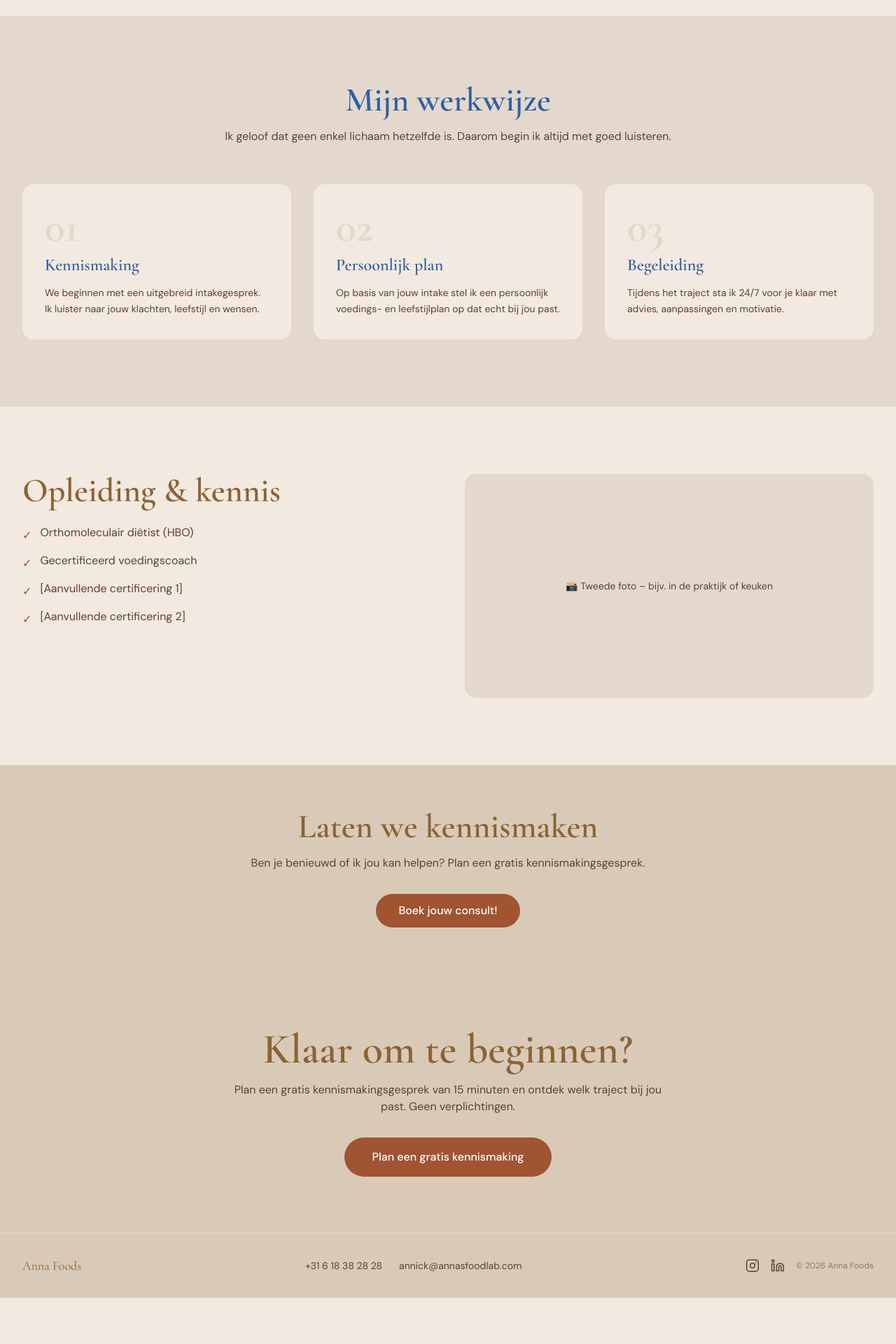
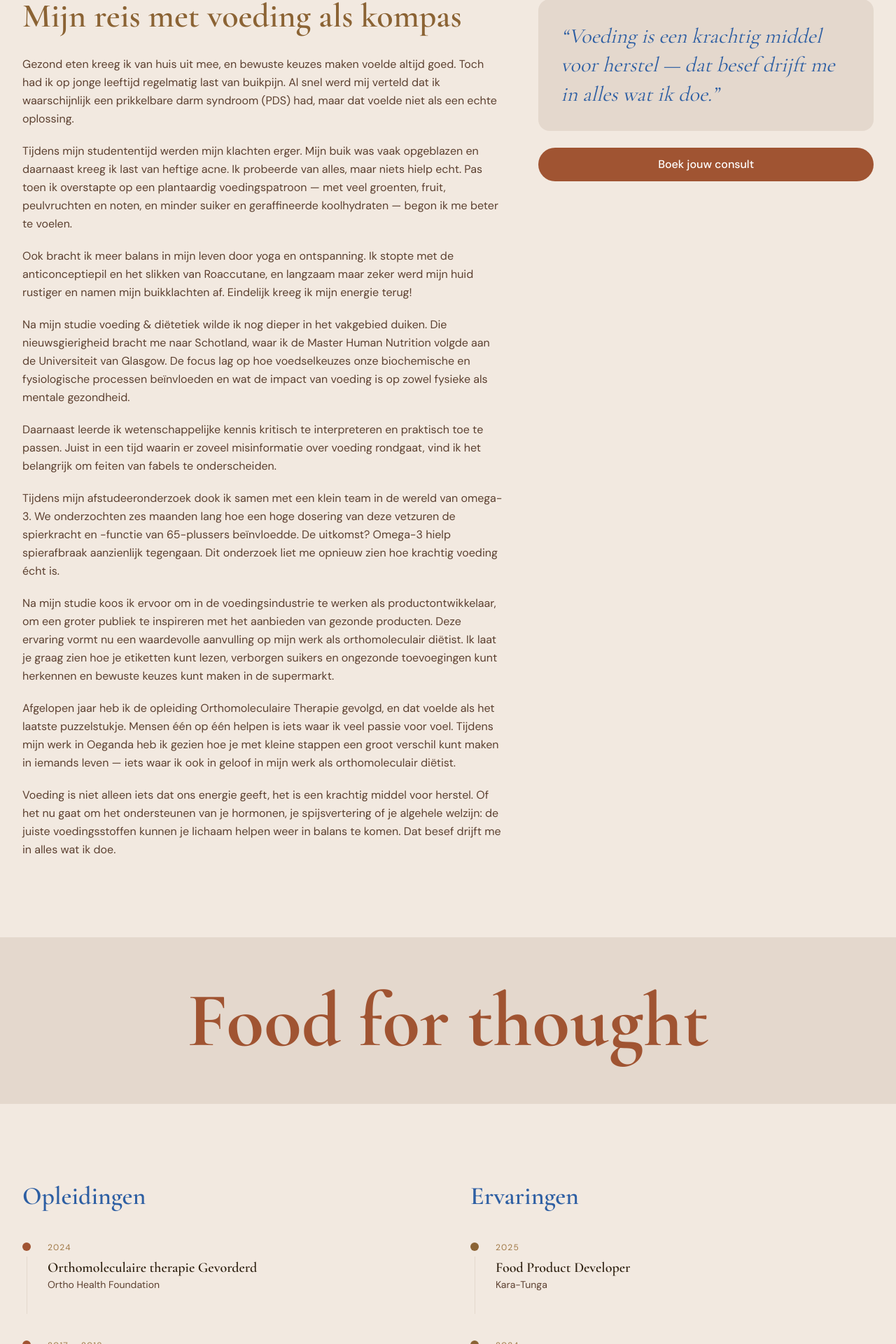
Before and after one commit to annafoods/annafoods, a Next.js app: page /over-mij in a window 1280 px wide. Shown: the part 793-2713 px from the top of the page at 70% size. Before the commit the page ends 2647 px from the top, so only its background shows below. Built offline with nearby package versions, Linux system fonts and the light colour scheme.

Commit message:
Over mij pagina ingevuld, trajecten layout gefixed

```diff
--- a/app/over-mij/page.tsx
+++ b/app/over-mij/page.tsx
@@ -4,129 +4,85 @@ import Link from 'next/link'
 export const metadata: Metadata = {
   title: 'Over mij',
   description:
-    'Leer mij beter kennen. Als orthomoleculair diëtist combineert ik wetenschappelijke kennis met een holistische benadering voor jouw persoonlijk voedingsadvies.',
+    'Leer Annick kennen — orthomoleculair diëtist met een MSc Human Nutrition van de Universiteit van Glasgow en een passie voor de kracht van voeding.',
 }
 
-const credentials = [
-  'Orthomoleculair diëtist (HBO)',
-  'Gecertificeerd voedingscoach',
-  '[Aanvullende certificering 1]',
-  '[Aanvullende certificering 2]',
+const opleidingen = [
+  {
+    jaar: '2024',
+    titel: 'Orthomoleculaire therapie Gevorderd',
+    organisatie: 'Ortho Health Foundation',
+  },
+  {
+    jaar: '2017 – 2018',
+    titel: 'MSc Human Nutrition',
+    organisatie: 'University of Glasgow',
+    detail: 'Cijfer: 8 · Specialisatie: Obesity & weight management',
+  },
+  {
+    jaar: '2012 – 2016',
+    titel: 'BSc Voeding & Diëtetiek',
+    organisatie: 'Hanze Hogeschool Groningen',
+    detail: 'Specialisatie: Toegepaste psychologie',
+  },
+]
+
+const ervaringen = [
+  {
+    jaar: '2025',
+    titel: 'Food Product Developer',
+    organisatie: 'Kara-Tunga',
+  },
+  {
+    jaar: '2024',
+    titel: 'Vrijwilligerswerk voedingsprojecten',
+    organisatie: 'Oeganda',
+  },
+  {
+    jaar: '2021 – 2024',
+    titel: 'Food Product Developer',
+    organisatie: 'Abbot Kinneys',
+  },
+  {
+    jaar: '2018 – 2019',
+    titel: 'Medical Specialist',
+    organisatie: 'Danone',
+  },
+  {
+    jaar: '2018',
+    titel: 'Wetenschappelijk onderzoek',
+    organisatie: 'MSc afstudeeronderzoek',
+    detail:
+      'Effect van visolie suppletie bij ouderen (65+) op spiermassa en functieverlies — gepubliceerd, cijfer: 8,5',
+  },
+  {
+    jaar: '2016',
+    titel: 'Stagiair Diëtist',
+    organisatie: 'Diabetes Fonds',
+  },
 ]
 
 export default function OverMijPage() {
   return (
     <>
-      {/* ── Page header ── */}
-      <section className="bg-beige py-16 lg:py-24">
+      {/* ── Hero ── */}
+      <section className="bg-beige pt-16 pb-0 lg:pt-24">
         <div className="max-w-7xl mx-auto px-4 sm:px-6 lg:px-8">
-          <div className="grid grid-cols-1 lg:grid-cols-2 gap-12 lg:gap-20 items-center">
-            {/* Image */}
-            <div className="relative h-[420px] sm:h-[560px] rounded-2xl overflow-hidden">
-              {/* <Image src="/images/over-mij.jpg" alt="[Naam] portretfoto" fill className="object-cover object-top" /> */}
+          <div className="grid grid-cols-1 lg:grid-cols-2 gap-12 lg:gap-20 items-end">
+            <div className="pb-12 lg:pb-20">
+              <p className="section-label">Over mij</p>
+              <h1 className="font-heading text-6xl sm:text-7xl text-brown-gold font-semibold leading-tight mb-6">
+                Annick Rozendaal
+              </h1>
+              <p className="font-body text-text-medium text-lg leading-relaxed">
+                Orthomoleculair diëtist · MSc Human Nutrition · Voedingsliefhebber
+              </p>
+            </div>
+            <div className="relative h-[420px] sm:h-[520px] rounded-t-2xl overflow-hidden">
+              {/* <Image src="/images/over-mij.jpg" alt="Annick Rozendaal" fill className="object-cover object-top" /> */}
               <div className="absolute inset-0 bg-beige-dark flex items-center justify-center">
                 <p className="text-text-medium text-sm text-center px-6 font-body">
                   📸 Jouw portretfoto hier
-                </p>
-              </div>
-            </div>
-
-            {/* Text */}
-            <div>
-              <p className="section-label">Over mij</p>
-              <h1 className="font-heading text-5xl sm:text-6xl text-brown-gold font-semibold leading-tight mb-6">
-                [Jouw naam]
-              </h1>
-              <p className="font-body text-text-medium leading-relaxed mb-4">
-                [Eerste alinea over jezelf – wie ben je, waar kom je vandaan, wat drijft je?]
-              </p>
-              <p className="font-body text-text-medium leading-relaxed mb-4">
-                [Tweede alinea – jouw persoonlijk verhaal met voeding en gezondheid, hoe je zelf
-                klachten hebt overwonnen en wat je daarin heeft gestimuleerd.]
-              </p>
-              <p className="font-body text-text-medium leading-relaxed mb-8">
-                [Derde alinea – jouw visie op gezondheid en voeding, waarom je kiest voor een
-                holistische benadering.]
-              </p>
-              <Link href="/contact" className="btn-terracotta">
-                Neem contact op
-              </Link>
-            </div>
-          </div>
-        </div>
-      </section>
-
-      {/* ── Werkwijze ── */}
-      <section className="bg-beige-dark py-16 lg:py-24">
-        <div className="max-w-7xl mx-auto px-4 sm:px-6 lg:px-8">
-          <div className="max-w-3xl mx-auto text-center mb-14">
-            <h2 className="font-heading text-4xl sm:text-5xl text-blue-accent font-semibold mb-4">
-              Mijn werkwijze
-            </h2>
-            <p className="font-body text-text-medium">
-              Ik geloof dat geen enkel lichaam hetzelfde is. Daarom begin ik altijd met goed
-              luisteren.
-            </p>
-          </div>
-
-          <div className="grid grid-cols-1 md:grid-cols-3 gap-8">
-            {[
-              {
-                step: '01',
-                title: 'Kennismaking',
-                description:
-                  'We beginnen met een uitgebreid intakegesprek. Ik luister naar jouw klachten, leefstijl en wensen.',
-              },
-              {
-                step: '02',
-                title: 'Persoonlijk plan',
-                description:
-                  'Op basis van jouw intake stel ik een persoonlijk voedings- en leefstijlplan op dat echt bij jou past.',
-              },
-              {
-                step: '03',
-                title: 'Begeleiding',
-                description:
-                  'Tijdens het traject sta ik 24/7 voor je klaar met advies, aanpassingen en motivatie.',
-              },
-            ].map((item) => (
-              <div key={item.step} className="bg-beige rounded-2xl p-8">
-                <span className="font-heading text-6xl text-beige-dark font-bold">{item.step}</span>
-                <h3 className="font-heading text-2xl text-blue-accent font-semibold mt-2 mb-3">
-                  {item.title}
-                </h3>
-                <p className="font-body text-text-medium text-sm leading-relaxed">
-                  {item.description}
-                </p>
-              </div>
-            ))}
-          </div>
-        </div>
-      </section>
-
-      {/* ── Opleiding & credentials ── */}
-      <section className="bg-beige py-16 lg:py-24">
-        <div className="max-w-7xl mx-auto px-4 sm:px-6 lg:px-8">
-          <div className="grid grid-cols-1 lg:grid-cols-2 gap-12 items-start">
-            <div>
-              <h2 className="font-heading text-4xl sm:text-5xl text-brown-gold font-semibold mb-6">
-                Opleiding &amp; kennis
-              </h2>
-              <ul className="space-y-3">
-                {credentials.map((c) => (
-                  <li key={c} className="flex items-start gap-3 font-body text-text-medium">
-                    <span className="text-terracotta mt-1">✓</span>
-                    {c}
-                  </li>
-                ))}
-              </ul>
-            </div>
-
-            <div className="relative h-[320px] rounded-2xl overflow-hidden">
-              {/* <Image src="/images/over-mij-2.jpg" alt="In de praktijk" fill className="object-cover" /> */}
-              <div className="absolute inset-0 bg-beige-dark flex items-center justify-center">
-                <p className="text-text-medium text-sm text-center px-6 font-body">
-                  📸 Tweede foto – bijv. in de praktijk of keuken
                 </p>
               </div>
             </div>
@@ -134,18 +90,219 @@ export default function OverMijPage() {
         </div>
       </section>
 
-      {/* ── CTA ── */}
-      <section className="bg-beige-deeper py-16">
-        <div className="max-w-2xl mx-auto px-4 text-center">
-          <h2 className="font-heading text-4xl sm:text-5xl text-brown-gold font-semibold mb-4">
-            Laten we kennismaken
+      {/* ── Mijn reis ── */}
+      <section className="bg-beige py-20 lg:py-28">
+        <div className="max-w-7xl mx-auto px-4 sm:px-6 lg:px-8">
+          <div className="grid grid-cols-1 lg:grid-cols-12 gap-12">
+            <div className="lg:col-span-7 space-y-5 font-body text-text-medium leading-relaxed">
+              <h2 className="font-heading text-4xl sm:text-5xl text-brown-gold font-semibold mb-8">
+                Mijn reis met voeding als kompas
+              </h2>
+              <p>
+                Gezond eten kreeg ik van huis uit mee, en bewuste keuzes maken voelde altijd
+                goed. Toch had ik op jonge leeftijd regelmatig last van buikpijn. Al snel werd
+                mij verteld dat ik waarschijnlijk een prikkelbare darm syndroom (PDS) had, maar
+                dat voelde niet als een echte oplossing.
+              </p>
+              <p>
+                Tijdens mijn studententijd werden mijn klachten erger. Mijn buik was vaak
+                opgeblazen en daarnaast kreeg ik last van heftige acne. Ik probeerde van alles,
+                maar niets hielp echt. Pas toen ik overstapte op een plantaardig voedingspatroon
+                — met veel groenten, fruit, peulvruchten en noten, en minder suiker en
+                geraffineerde koolhydraten — begon ik me beter te voelen.
+              </p>
+              <p>
+                Ook bracht ik meer balans in mijn leven door yoga en ontspanning. Ik stopte met
+                de anticonceptiepil en het slikken van Roaccutane, en langzaam maar zeker werd
+                mijn huid rustiger en namen mijn buikklachten af. Eindelijk kreeg ik mijn
+                energie terug!
+              </p>
+              <p>
+                Na mijn studie voeding &amp; diëtetiek wilde ik nog dieper in het vakgebied
+                duiken. Die nieuwsgierigheid bracht me naar Schotland, waar ik de Master Human
+                Nutrition volgde aan de Universiteit van Glasgow. De focus lag op hoe
+                voedselkeuzes onze biochemische en fysiologische processen beïnvloeden en wat
+                de impact van voeding is op zowel fysieke als mentale gezondheid.
+              </p>
+              <p>
+                Daarnaast leerde ik wetenschappelijke kennis kritisch te interpreteren en
+                praktisch toe te passen. Juist in een tijd waarin er zoveel misinformatie over
+                voeding rondgaat, vind ik het belangrijk om feiten van fabels te onderscheiden.
+              </p>
+              <p>
+                Tijdens mijn afstudeeronderzoek dook ik samen met een klein team in de wereld
+                van omega-3. We onderzochten zes maanden lang hoe een hoge dosering van deze
+                vetzuren de spierkracht en -functie van 65-plussers beïnvloedde. De uitkomst?
+                Omega-3 hielp spierafbraak aanzienlijk tegengaan. Dit onderzoek liet me opnieuw
+                zien hoe krachtig voeding écht is.
+              </p>
+              <p>
+                Na mijn studie koos ik ervoor om in de voedingsindustrie te werken als
+                productontwikkelaar, om een groter publiek te inspireren met het aanbieden van
+                gezonde producten. Deze ervaring vormt nu een waardevolle aanvulling op mijn
+                werk als orthomoleculair diëtist. Ik laat je graag zien hoe je etiketten kunt
+                lezen, verborgen suikers en ongezonde toevoegingen kunt herkennen en bewuste
+                keuzes kunt maken in de supermarkt.
+              </p>
+              <p>
+                Afgelopen jaar heb ik de opleiding Orthomoleculaire Therapie gevolgd, en dat
+                voelde als het laatste puzzelstukje. Mensen één op één helpen is iets waar ik
+                veel passie voor voel. Tijdens mijn werk in Oeganda heb ik gezien hoe je met
+                kleine stappen een groot verschil kunt maken in iemands leven — iets waar ik ook
+                in geloof in mijn werk als orthomoleculair diëtist.
+              </p>
+              <p>
+                Voeding is niet alleen iets dat ons energie geeft, het is een krachtig middel
+                voor herstel. Of het nu gaat om het ondersteunen van je hormonen, je
+                spijsvertering of je algehele welzijn: de juiste voedingsstoffen kunnen je
+                lichaam helpen weer in balans te komen. Dat besef drijft me in alles wat ik doe.
+              </p>
+            </div>
+
+            {/* Sticky quote */}
+            <div className="lg:col-span-5">
+              <div className="lg:sticky lg:top-24 space-y-6">
+                <div className="bg-beige-dark rounded-2xl p-8">
+                  <p className="font-heading text-3xl text-blue-accent italic leading-snug">
+                    &ldquo;Voeding is een krachtig middel voor herstel — dat besef drijft me in
+                    alles wat ik doe.&rdquo;
+                  </p>
+                </div>
+                <Link href="/contact" className="btn-terracotta w-full text-center block">
+                  Boek jouw consult
+                </Link>
+              </div>
+            </div>
+          </div>
+        </div>
+      </section>
+
+      {/* ── Food for thought ── */}
+      <section className="bg-beige-dark py-16">
+        <div className="max-w-7xl mx-auto px-4 sm:px-6 lg:px-8 text-center">
+          <h2 className="font-heading text-[70px] sm:text-[90px] lg:text-[110px] leading-none text-terracotta font-bold">
+            Food for thought
           </h2>
-          <p className="font-body text-text-medium mb-8">
-            Ben je benieuwd of ik jou kan helpen? Plan een gratis kennismakingsgesprek.
-          </p>
-          <Link href="/contact" className="btn-terracotta">
-            Boek jouw consult!
-          </Link>
+        </div>
+      </section>
+
+      {/* ── Opleidingen & Ervaringen ── */}
+      <section className="bg-beige py-20 lg:py-28">
+        <div className="max-w-7xl mx-auto px-4 sm:px-6 lg:px-8">
+          <div className="grid grid-cols-1 lg:grid-cols-2 gap-16">
+            {/* Opleidingen */}
+            <div>
+              <h2 className="font-heading text-4xl text-blue-accent font-semibold mb-10">
+                Opleidingen
+              </h2>
+              <div className="space-y-8">
+                {opleidingen.map((o) => (
+                  <div key={o.titel} className="flex gap-6">
+                    <div className="flex flex-col items-center">
+                      <div className="w-3 h-3 rounded-full bg-terracotta mt-1.5 shrink-0" />
+                      <div className="w-px flex-1 bg-beige-dark mt-2" />
+                    </div>
+                    <div className="pb-8">
+                      <span className="font-body text-xs text-brown-light uppercase tracking-widest">
+                        {o.jaar}
+                      </span>
+                      <h3 className="font-heading text-xl text-text-dark font-semibold mt-1">
+                        {o.titel}
+                      </h3>
+                      <p className="font-body text-text-medium text-sm">{o.organisatie}</p>
+                      {o.detail && (
+                        <p className="font-body text-text-medium/70 text-xs mt-1 italic">
+                          {o.detail}
+                        </p>
+                      )}
+                    </div>
+                  </div>
+                ))}
+              </div>
+            </div>
+
+            {/* Ervaringen */}
+            <div>
+              <h2 className="font-heading text-4xl text-blue-accent font-semibold mb-10">
+                Ervaringen
+              </h2>
+              <div className="space-y-8">
+                {ervaringen.map((e) => (
+                  <div key={e.titel + e.jaar} className="flex gap-6">
+                    <div className="flex flex-col items-center">
+                      <div className="w-3 h-3 rounded-full bg-brown-gold mt-1.5 shrink-0" />
+                      <div className="w-px flex-1 bg-beige-dark mt-2" />
+                    </div>
+                    <div className="pb-8">
+                      <span className="font-body text-xs text-brown-light uppercase tracking-widest">
+                        {e.jaar}
+                      </span>
+                      <h3 className="font-heading text-xl text-text-dark font-semibold mt-1">
+                        {e.titel}
+                      </h3>
+                      <p className="font-body text-text-medium text-sm">{e.organisatie}</p>
+                      {e.detail && (
+                        <p className="font-body text-text-medium/70 text-xs mt-1 italic">
+                          {e.detail}
+                        </p>
+                      )}
+                    </div>
+                  </div>
+                ))}
+              </div>
+            </div>
+          </div>
+        </div>
+      </section>
+
+      {/* ── Meer over mij ── */}
+      <section className="bg-beige-dark py-20 lg:py-28">
+        <div className="max-w-7xl mx-auto px-4 sm:px-6 lg:px-8">
+          <h2 className="font-heading text-4xl sm:text-5xl text-brown-gold font-semibold mb-10">
+            Meer over mij
+          </h2>
+          <div className="grid grid-cols-1 lg:grid-cols-2 gap-12 items-start">
+            <div className="space-y-5 font-body text-text-medium leading-relaxed">
+              <p>
+                Ik hou van koken en je kan mij vaak vinden in mijn keuken thuis. Het liefst
+                trek ik een halve dag er op uit om door een van mijn kookboeken te bladeren en
+                nieuwe recepten te ontdekken. Ik experimenteer graag, en uiteraard ben ik
+                benieuwd hoe het smaakt. Dit heb ik jarenlang als productontwikkelaar gedaan,
+                en daar haal ik nog steeds veel plezier uit.
+              </p>
+              <p>
+                Van nature ben ik nieuwsgierig en laat me graag inspireren door de wereld om me
+                heen. Dat drijft me om avonturen na te jagen en "ja" te zeggen tegen mijn
+                dromen. Dit heeft me veel gebracht: ik heb veel gereisd, vrijwilligerswerk
+                gedaan en in het buitenland gewerkt. Een verrijking, omdat het me nieuwe
+                perspectieven heeft gegeven én me heeft geleerd dat het juiste moment voor een
+                droom vaak gewoon nú is.
+              </p>
+              <p>
+                Ik ben graag in de natuur, geniet van lange wandelingen in de bergen, yoga,
+                koffiemomentjes in de zon, een zeilbootje huren in de zomer, en tekenen of
+                schilderen. Maar het allerfijnste aan thuiskomen blijft toch de dierbare
+                momenten met familie en vrienden — daar geniet ik het meest van!
+              </p>
+            </div>
+
+            {/* Photo grid — 4 placeholders */}
+            <div className="grid grid-cols-2 gap-4">
+              {[1, 2, 3, 4].map((i) => (
+                <div
+                  key={i}
+                  className={`relative bg-beige rounded-xl overflow-hidden flex items-center justify-center ${
+                    i === 1 ? 'col-span-2 h-64' : 'h-44'
+                  }`}
+                >
+                  {/* <Image src={`/images/prive-${i}.jpg`} alt="Annick" fill className="object-cover" /> */}
+                  <p className="text-text-medium text-xs text-center px-4 font-body">
+                    📸 Privéfoto {i}
+                  </p>
+                </div>
+              ))}
+            </div>
+          </div>
         </div>
       </section>
     </>
```
Also changed, not shown: app/page.tsx (+17 -12 lines), 2 other files (tests, documents, lock files or other folders).
